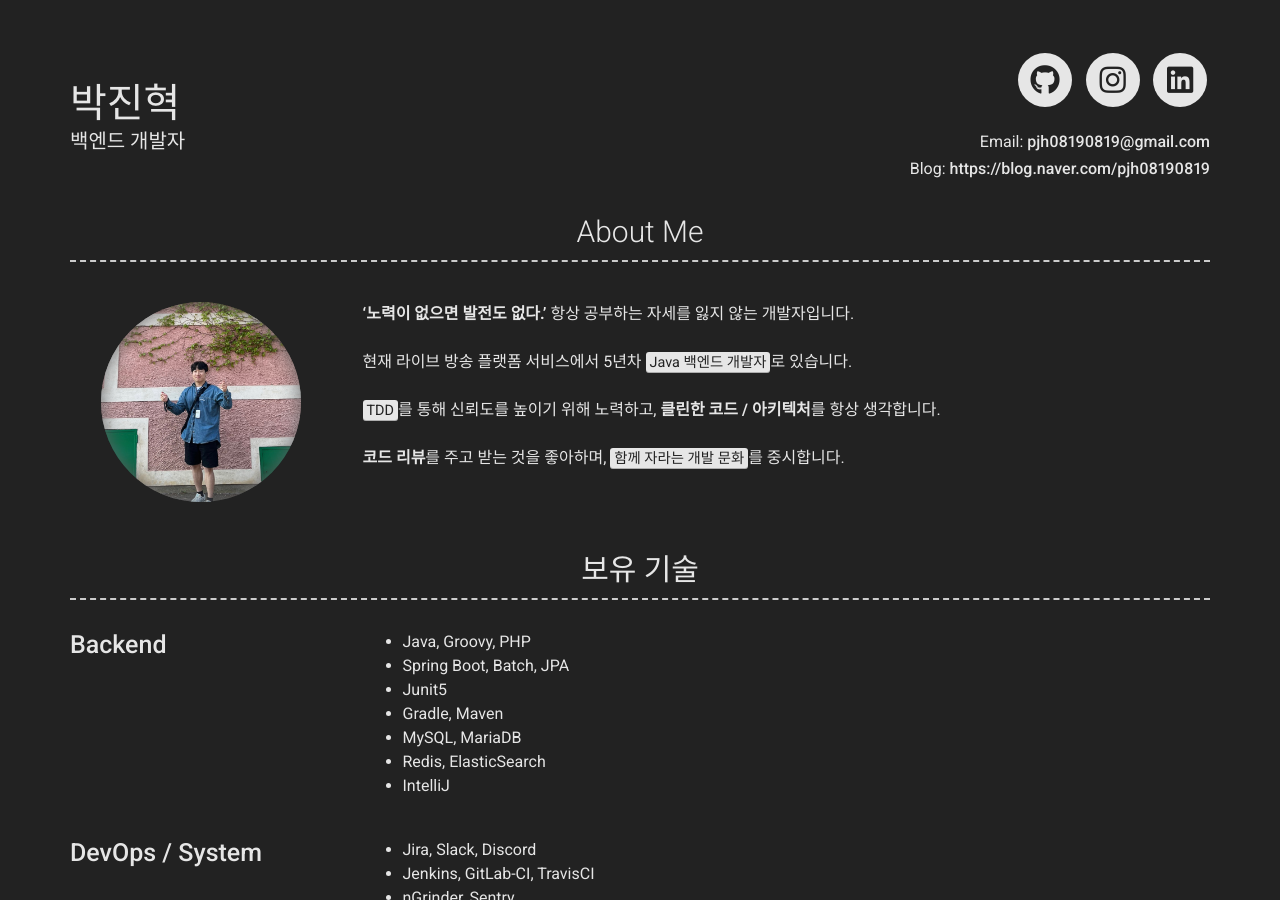
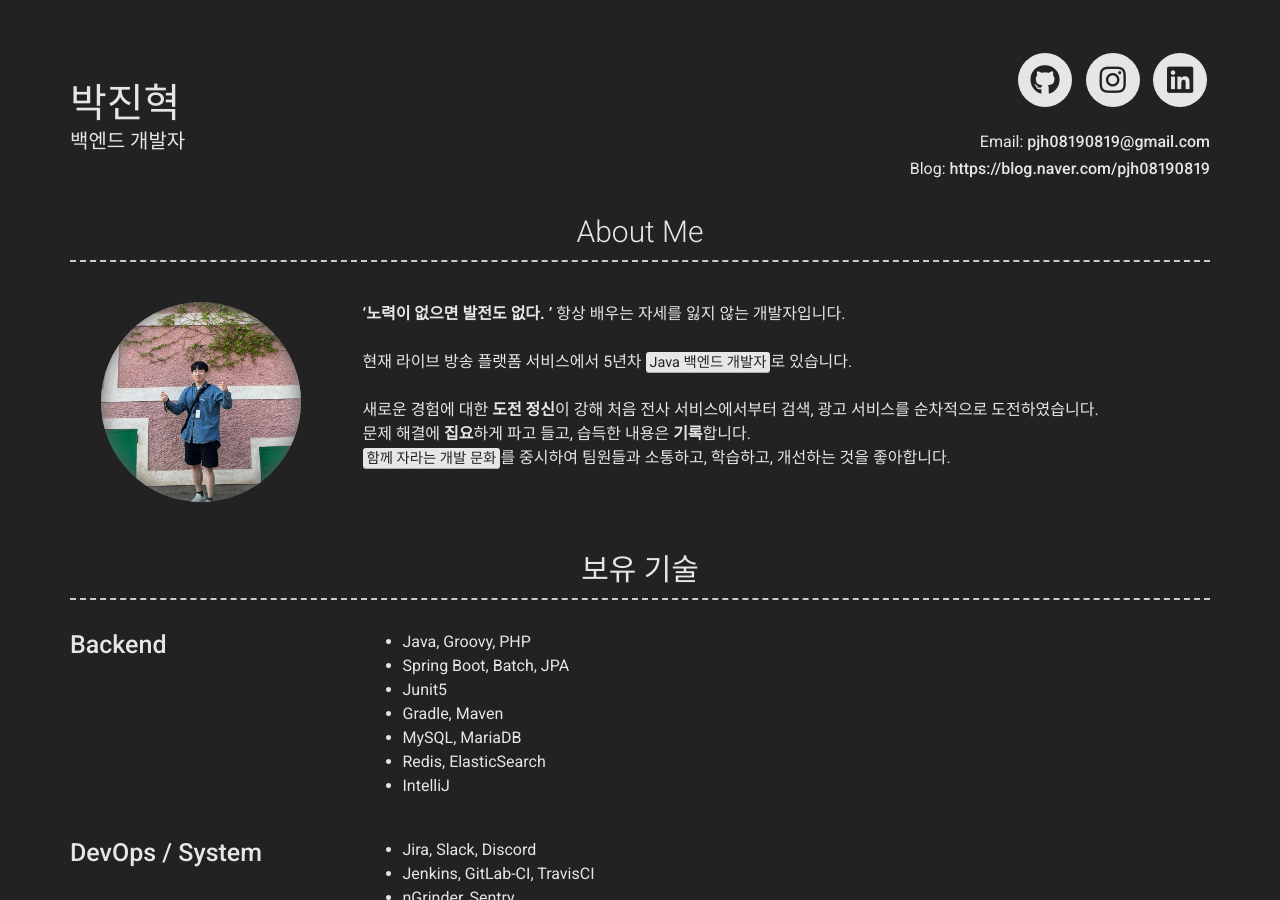
Before and after one commit to JinHyukParkk/JinHyukParkk.github.io, a Jekyll site: the page built from index.md, in a window 1280 px wide and 900 px high. Built offline with Jekyll 4.4.1, drawn with Linux system fonts in a browser that asks for light colours; nearby versions of some CDN libraries.

Commit message:
about 수정

```diff
--- a/_config.yml
+++ b/_config.yml
@@ -32,13 +32,15 @@ instagram_username: hyuk_eea
 # about_title: About Me (Use this to override about section title)
 about_profile_image: images/hyuk2.jpeg
 about_content: | # this will include new lines to allow paragraphs
-  **'노력이 없으면 발전도 없다.’** 항상 공부하는 자세를 잃지 않는 개발자입니다.<br/>
+  **'노력이 없으면 발전도 없다. ’** 항상 배우는 자세를 잃지 않는 개발자입니다.<br/>
   <br/>
   현재 라이브 방송 플랫폼 서비스에서 5년차 <mark>Java 백엔드 개발자</mark>로 있습니다.<br/>
   <br/>
-  <mark>TDD</mark>를 통해 신뢰도를 높이기 위해 노력하고, **클린한 코드 / 아키텍처**를 항상 생각합니다.<br/>
+  새로운 경험에 대한 **도전 정신**이 강해 처음 전사 서비스에서부터 검색, 광고 서비스를 순차적으로 도전하였습니다.
   <br/>
-  **코드 리뷰**를 주고 받는 것을 좋아하며, <mark>함께 자라는 개발 문화</mark>를 중시합니다.
+  문제 해결에 **집요**하게 파고 들고, 습득한 내용은 **기록**합니다.
+  <br/>
+  <mark>함께 자라는 개발 문화</mark>를 중시하여 팀원들과 소통하고, 학습하고, 개선하는 것을 좋아합니다.
 
 #You can even add paragraphs by using empty lines like this and add anything else [markdown](https://www.markdownguide.org/getting-started#what-is-markdown) supports such as
 #    - Lists
```
